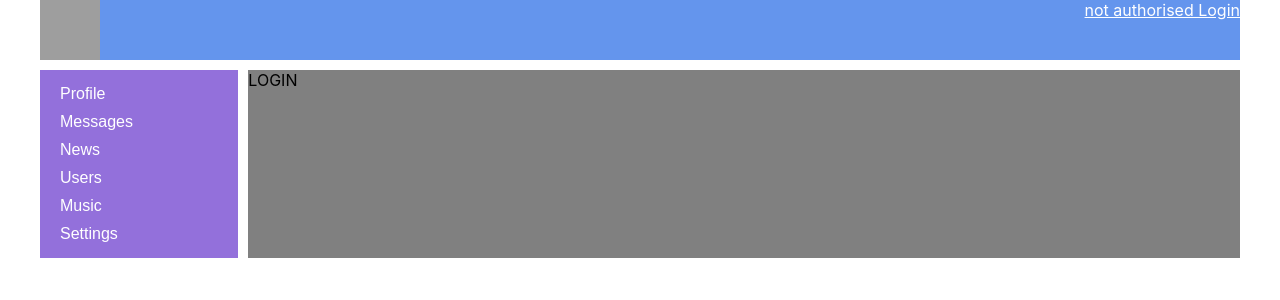
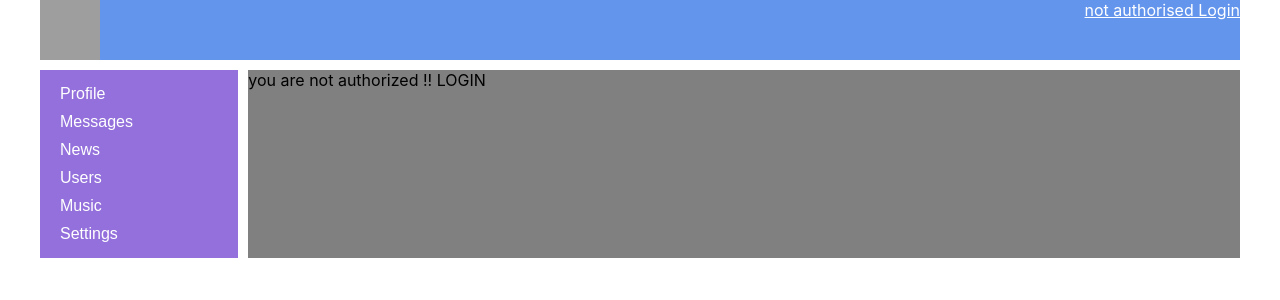
Before and after one commit to EgorKirillov/Samurai-way, a React (Create React App) app: page /login in a window 1280 px wide. Shown: the top 300 px of the page. Built offline with nearby package versions, Linux system fonts and the light colour scheme; no server answers; grey boxes are pictures that could not be loaded.

Commit message:
lesson 68     added authorization control profile and user pages

```diff
--- a/src/components/Login/Login.tsx
+++ b/src/components/Login/Login.tsx
@@ -3,7 +3,7 @@ import React from 'react';
 const Login = () => {
    return (
      <div>
-        LOGIN
+        you are not authorized !! LOGIN
      </div>
    );
 };
--- a/src/components/Profile/ProfileContainer.tsx
+++ b/src/components/Profile/ProfileContainer.tsx
@@ -4,7 +4,7 @@ import {Profile} from "./Profile";
 import {setUserProfile, setUserProfileThunk, UserProfileType} from "../../Redux/profileReducer";
 import {connect} from "react-redux";
 import {AppStateType} from "../../Redux/redux-store";
-import {RouteComponentProps, withRouter} from "react-router-dom";
+import {Redirect, RouteComponentProps, withRouter} from "react-router-dom";
 export type MapDispatchPropType = {
    setUserProfile: (profile: UserProfileType) => void
    setUserProfileThunk:(userId:string) => any
@@ -12,10 +12,12 @@ export type MapDispatchPropType = {
 
 type MapStateToPropsType = {
    profile: UserProfileType
+   isAuth: boolean
 }
 const mapStateToProps = (state: AppStateType) => {
    return {
-      profile: state.profilePage.userProfile
+      profile: state.profilePage.userProfile,
+      isAuth: state.auth.isAuth,
    }
 }
 
@@ -43,6 +45,7 @@ class ProfileContainerC extends React.Component<MapStateToPropsType & MapDispatc
    }
 
    render() {
+      if (!this.props.isAuth) return <Redirect to={"/login"} />
       return (
         <div className={s.content}>
            {this.props.profile && <Profile profile={this.props.profile}/>}
--- a/src/components/Users/UsersPageConteiner.tsx
+++ b/src/components/Users/UsersPageConteiner.tsx
@@ -10,6 +10,7 @@ import {
    UserType, toggleFollowInProgress, getUsersThunkCreator, unfollowUserThunk, followUserThunk
 } from "../../Redux/usersReducer";
 import UsersPage from "./UsersPage";
+import {Redirect} from "react-router-dom";
 
 
 export type MapDispatchPropType = {
@@ -33,6 +34,7 @@ export type MapStatePropType = {
    currentUsersPage: number
    isFatching: boolean
    followingIsProgress: Array<number>
+   isAuth: boolean
 }
 
 type UserPagePropsType = MapDispatchPropType & MapStatePropType
@@ -62,6 +64,7 @@ class UsersC extends React.Component<UserPagePropsType> {
       for (let i = 1; i <= this.props.totalPagesCount; i++) {
          pages.push(i)
       }
+      if (!this.props.isAuth) return <Redirect to={"/login"} />
       return <UsersPage currentUsersPage={this.props.currentUsersPage}
                         pagesArr={pages}
                         onChangeCurrentUsersPage={this.onChangeCurrentUsersPage}
@@ -86,6 +89,7 @@ const mapStateToProps = (state: AppStateType) => {
       currentUsersPage: state.usersPage.currentUsersPage,
       isFatching: state.usersPage.isFatching,
       followingIsProgress: state.usersPage.followingInProgress,
+      isAuth:state.auth.isAuth,
    }
 }
 /*const mapDispatchToProps = (dispatch: Dispatch): MapDispatchPropType => { // import Dispatch from REDUX!!
```
